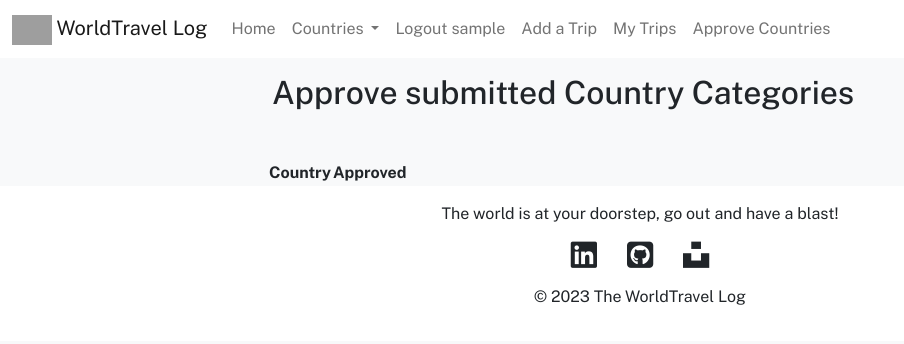
After one commit to URiem/worldtravellog, a Django app: page /approve_countries/ in a window 1280 px wide. The commit adds this page. Shown: the top 344 px of the page, without its empty margins (0-904 px from the left). Run offline with Django 3.2, Linux system fonts and the light colour scheme; a user stored in the database is signed in; tables that the repository leaves empty hold one stand-in row (values such as "Sample post"); lists and menus that the app fills with data are empty; some libraries are stand-ins or nearby versions; grey boxes are pictures that could not be loaded.

Commit message:
Add view to display countries that need approval

```diff
--- /dev/null
+++ b/templates/approve_countries.html
@@ -0,0 +1,67 @@
+{% extends "base.html" %}
+{% block title %}Approve Countries{% endblock %}
+{% load crispy_forms_tags %}
+
+{% block content %}
+
+<!-- This if statement prevents unauthorized users
+                    from editing the log entry via the URL -->
+{% if user.is_superuser %}
+<div class="container">
+    <div class="row">
+        <div class="col-md-8 mt-3 offset-md-2">
+            <h2>Approve submitted Country Categories</h2>
+            <br>
+        </div>
+        <div class="row">
+            <div class="col-md-6 mt-3 offset-md-2">
+                <div class="country-table">
+                    <table>
+                        <tr>
+                            <th>Country</th>
+                            <th>Approved</th>
+                        </tr>
+                        {% for ctry in country_list %}
+                        <tr>
+                            <td>{{ ctry.ctry_title }}</td>
+                            <td>{{ ctry.approved }}</td>
+                        </tr>
+                        {% endfor %}
+                    </table>
+                </div>
+            </div>
+        </div>
+    </div>
+</div>
+
+
+<!-- </div>
+    </div> -->
+
+<!-- Log Entry edit form -->
+<!-- <form method="POST" class="form text-muted" action="{% url 'approve_countries' %}"
+                    enctype="multipart/form-data">
+                    {% csrf_token %}
+                    {{ form | crispy }}
+                    <div class="update-btn-group">
+                        <button type="submit" class="btn btn-signup my-2">Update</button>
+                        <a href="{% url 'home' %}" class="btn btn-secondary my-2">Cancel</a>
+                    </div>
+                </form> -->
+<!-- </div>
+    </div>
+    </div>
+</section>
+{% else %}
+<section>
+    <div class="container">
+        <div class="row">
+            <div class="col-md-8 mt-3 offset-md-2">
+                <h2>You have to be logged in as the Administrator to access this page.</h2>
+            </div>
+        </div>
+    </div>
+</section> -->
+{% endif %}
+
+{% endblock %}
--- a/templates/base.html
+++ b/templates/base.html
@@ -89,7 +89,7 @@
                     {% endif %}
                     {% if user.is_superuser %}
                     <li class="nav-item">
-                        <a class="nav-link" href="/admin/travellog/country/">Approve Countries</a>
+                        <a class="nav-link" href="{% url 'approve_countries' %}">Approve Countries</a>
                     </li>
                     {% endif %}
                     {% endwith %}
--- a/travellog/urls.py
+++ b/travellog/urls.py
@@ -3,6 +3,8 @@ from django.urls import path
 from django.contrib import admin
 
 urlpatterns = [
+    path('approve_countries/', views.CountryApproveList.as_view(),
+         name='approve_countries'),
     path('add_logentry/', views.AddLogentry.as_view(), name='add_logentry'),
     path('add_country/', views.AddCountry.as_view(), name='add_country'),
     path('countries/<country>/', views.CountryView.as_view(),
--- a/travellog/views.py
+++ b/travellog/views.py
@@ -1,6 +1,6 @@
 from django.shortcuts import render, redirect, get_object_or_404, reverse
 from django.contrib.auth.decorators import login_required
-from django.contrib.auth.mixins import LoginRequiredMixin
+from django.contrib.auth.mixins import LoginRequiredMixin, UserPassesTestMixin
 from django.views import generic, View
 from django.views.generic.edit import CreateView, UpdateView, DeleteView
 from django.http import HttpResponseRedirect
@@ -20,6 +20,27 @@ class LogentryList(generic.ListView):
         status=1, privacy=1).order_by('-date_created')
     template_name = 'index.html'
     paginate_by = 8
+
+
+class CountryApproveList(LoginRequiredMixin, generic.ListView):
+    """
+    List based view of countries that need approval
+    """
+
+    model = Country
+    queryset = Country.objects.filter(approved=False)
+    # form_class = CountryApproveForm
+    template_name = 'approve_countries.html'
+    # success_url = reverse_lazy('home')
+
+    # def form_valid(self, form):
+    #     form.instance.author = self.request.user
+    #     msg = "The countries were approved successfully"
+    #     messages.add_message(self.request, messages.SUCCESS, msg)
+    #     return super(UpdateView, self).form_valid(form)
+
+    # def test_func(self):
+    #     return self.request.user.is_superuser
 
 
 def ctry_items(request):
```
Also changed, not shown: travellog/forms.py (+15 -0 lines).
